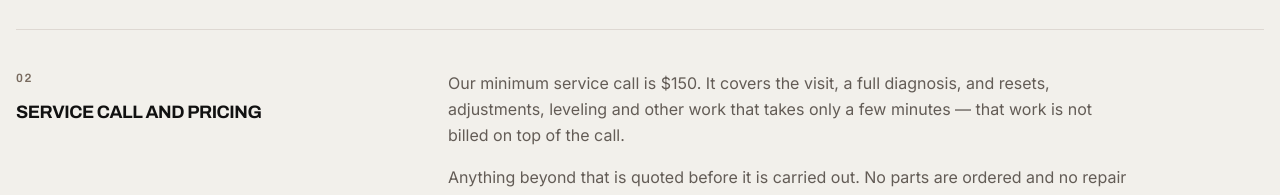
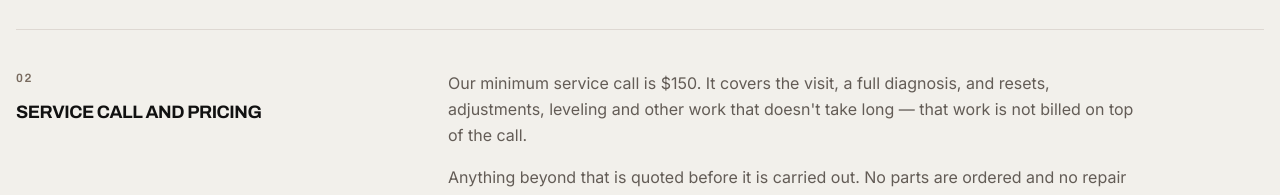
Before and after one commit to Samoydyuk/coastpro-appliance, a Next.js app: page /terms in a window 1280 px wide. Shown: the part 733-928 px from the top of the page. Built offline with nearby package versions, Linux system fonts and the light colour scheme; no server answers.

Commit message:
Say the quick fixes take little time, not a couple of minutes
'A few minutes' undersells the work and makes the $150 sound like a lot
for it. What is actually meant is that these do not take long — a reset,
a levelling, an adjustment — which is the same promise without belittling
the visit.

```diff
--- a/src/data/faq.ts
+++ b/src/data/faq.ts
@@ -28,7 +28,7 @@ export const faqItems: FAQItem[] = [
   {
     id: "service-call-cost",
     question: "How much does a service call cost?",
-    answer: "Our minimum service call is $150. It covers the technician visit and a complete diagnosis. Quick fixes are included in that call rather than billed on top — resetting the appliance, adjustments, leveling and anything else that only takes a few minutes. If the job needs parts or more extensive work, we quote it for your approval before we start.",
+    answer: "Our minimum service call is $150. It covers the technician visit and a complete diagnosis. Quick fixes are included in that call rather than billed on top — resetting the appliance, adjustments, leveling and anything else that doesn't take long. If the job needs parts or more extensive work, we quote it for your approval before we start.",
     category: "pricing",
     order: 1
   },
--- a/src/data/site-config.ts
+++ b/src/data/site-config.ts
@@ -51,7 +51,7 @@ export const siteConfig = {
     // Short line for banners and footnotes.
     note: "Quick fixes included",
     // The kind of work the call itself covers, spelled out.
-    includes: "resets, adjustments, leveling and other work that takes only a few minutes",
+    includes: "resets, adjustments, leveling and other work that doesn't take long",
   },
 } as const;
 
```
